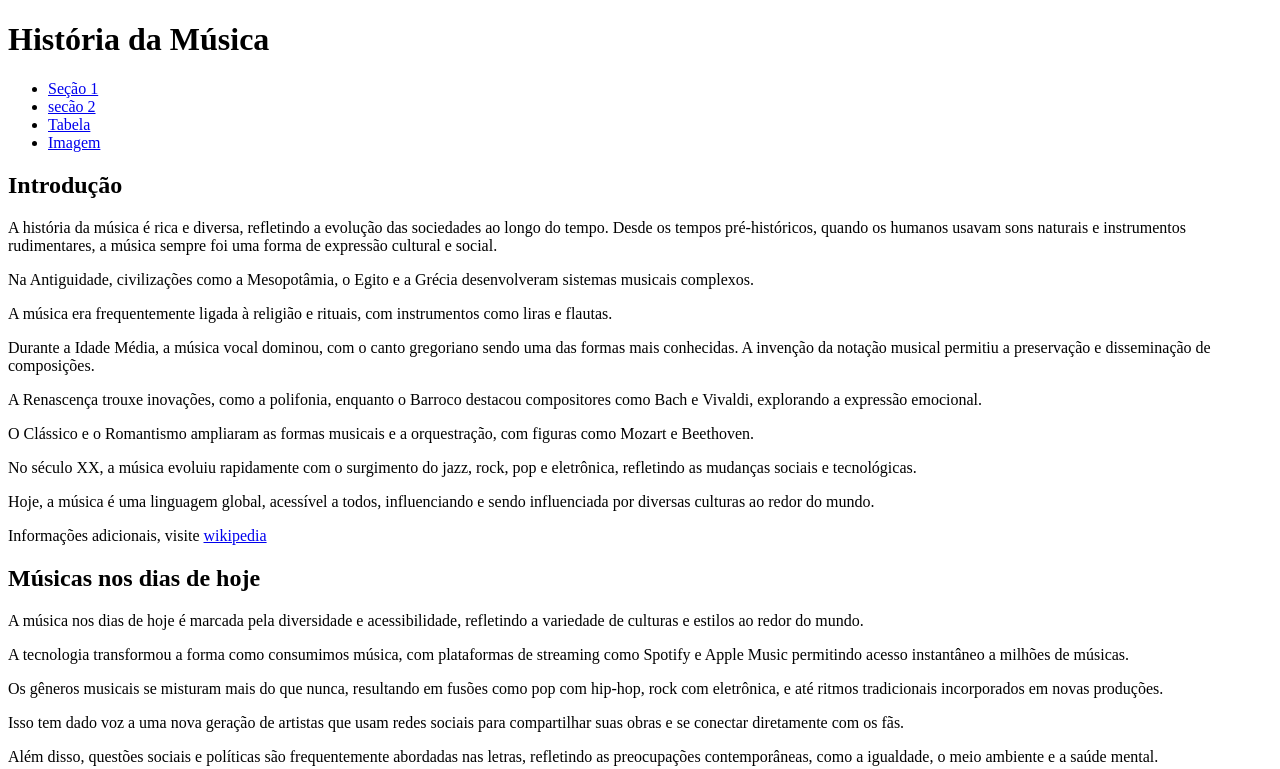
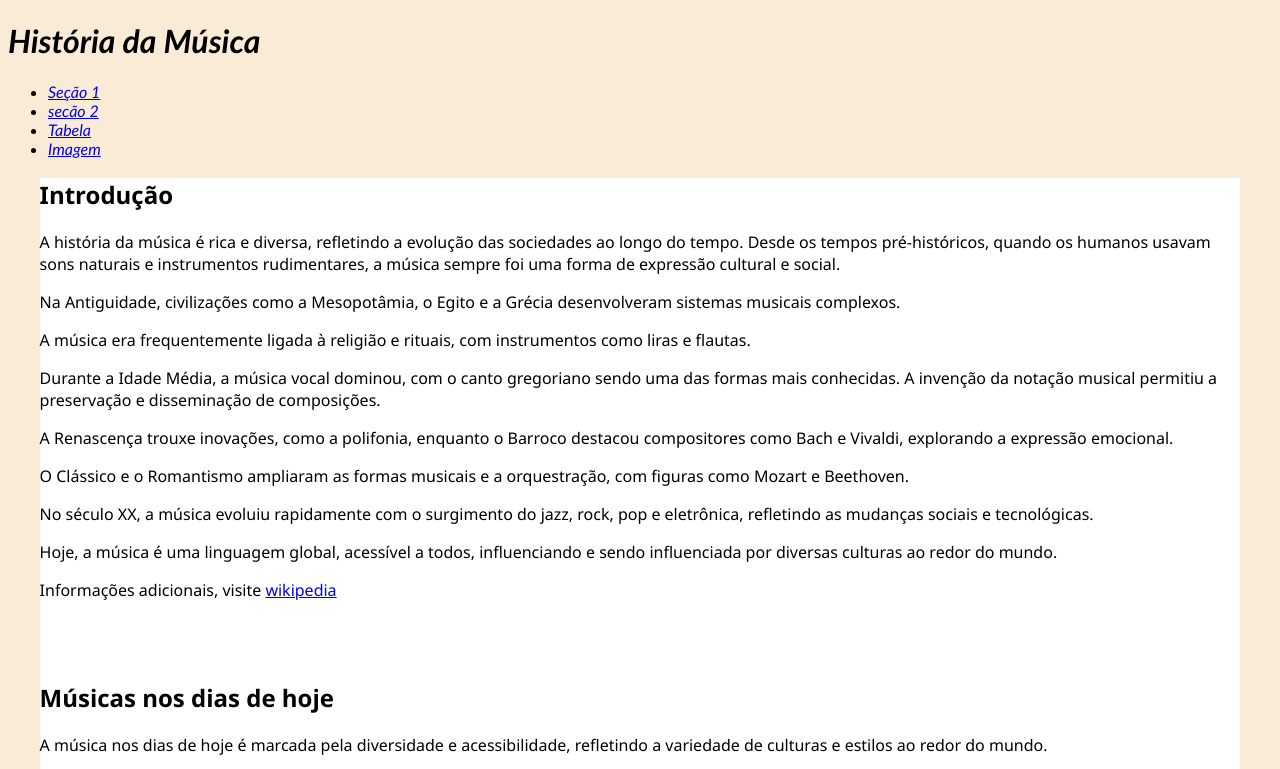
Before and after one commit to jcsilva40/Web-Historia-da-Musica, a plain HTML site: page index.html in a window 1280 px wide. Shown: the top 769 px of the page. Drawn offline with Linux system fonts and the light colour scheme.

Commit message:
wip - Trabalho me progresso

```diff
--- a/index.html
+++ b/index.html
@@ -5,6 +5,7 @@
     <meta charset="UTF-8">
     <meta name="viewport" content="width=device-width, initial-scale=1.0">
     <title>web - História da música</title>
+    <link rel="stylesheet" href="style.css">
 </head>
 
 <body>
@@ -51,6 +52,9 @@
                 influenciando e sendo influenciada por diversas culturas ao redor do mundo.</p>
             <p>Informações adicionais, visite <a href="https://pt.wikipedia.org/wiki/M%C3%BAsica">wikipedia</a></p>
         </section>
+        <br>
+        <br>
+
 
         <section id="secao2">
             <h2>Músicas nos dias de hoje</h2>
@@ -78,6 +82,8 @@
 
 
         </section>
+        <br>
+        <br>
 
         <section id="tabela">
             <h2>Tabela de Instrumentos utilizados</h2>
@@ -115,8 +121,10 @@
 
         <section id="Imagem">
             <h2>Orquestra</h2>
+            <figure>
             <img src="https://upload.wikimedia.org/wikipedia/commons/thumb/4/43/Orquestra_Simon_Bolivar_07042013.jpg/350px-Orquestra_Simon_Bolivar_07042013.jpg"
                 alt="Orquestra" title="Orquestra">
+            </figure>
         </section>
     </main>
 
--- /dev/null
+++ b/style.css
@@ -0,0 +1,24 @@
+header{
+    font-style: italic;
+    font-family: 'Trebuchet MS';
+    font-size: h1{20px};
+
+
+
+}
+
+body{
+    font-family: 'Segoe UI', Tahoma, Geneva, Verdana, sans-serif;
+    font-size: h2{14px};
+    background-color: antiquewhite;
+    background-position: center;
+    background-size: 95%;
+
+}
+
+main{
+    background-color: white;
+    width: 95%;
+    margin: auto;
+
+}
```
